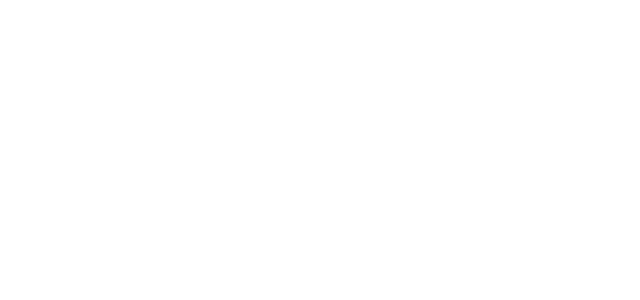
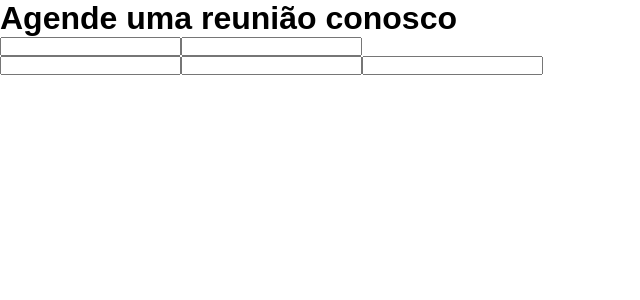
Before and after one commit to codiacademy/ChallengeVI-noitecentro, a React (Vite) app in the folder frontend/react-page-frontend/: page /reuniao in a window 1280 px wide. Before the commit this address had no page. Shown: the top 300 px of the page, without its empty margins (0-640 px from the left). Built offline with nearby package versions, Linux system fonts and the light colour scheme.

Commit message:
iniciando o layout da pagina de reuniao do frontend

```diff
--- a/frontend/react-page-frontend/src/main.jsx
+++ b/frontend/react-page-frontend/src/main.jsx
@@ -1,6 +1,6 @@
 import React from 'react'
 import ReactDOM from 'react-dom/client'
-import { App } from './app.jsx'
+import { App } from './App.jsx'
 
 
 ReactDOM.createRoot(document.getElementById('root')).render(
--- a/frontend/react-page-frontend/src/pages/header/header.jsx
+++ b/frontend/react-page-frontend/src/pages/header/header.jsx
@@ -24,7 +24,7 @@
                 console.log("Resposta do servidor:", res.data);
                 if (res.data.msg === "Autenticação bem-sucedida") {
                     setAuth(true);
-                    setStaff(res.data.user.staff); // Certifique-se de que `staff` é retornado corretamente
+                    setStaff(res.data.user.staff);
                 } else {
                     setAuth(false);
                 }
@@ -55,6 +55,7 @@
                 <Link className="links" to="/tecnologias">Tecnologias</Link>
                 <Link className="links" to="/servicos">Serviços</Link>
                 <Link className="links" to="/contato">Contato</Link>
+                <Link className="links" to="/reuniao">Agende uma reunião conosco</Link>
                 {auth && staff === 1 && <Link className="links" to="/contato-crud">CRUD Contato</Link>}
                 {auth && staff === 1 && <Link className="links" to="/login-crud">CRUD Login</Link>}
 
@@ -94,6 +95,7 @@
                 <Link className="sidebar--links" to="/tecnologias" onClick={toggleSidebar}>Tecnologias</Link>
                 <Link className="sidebar--links" to="/servicos" onClick={toggleSidebar}>Serviços</Link>
                 <Link className="sidebar--links" to="/contato" onClick={toggleSidebar}>Contato</Link>
+                <Link className="sidebar--links" to="/reuniao" onClick={toggleSidebar}>Agende uma reunião conosco</Link>
                 {auth && staff === 1 && <Link className="sidebar--links" to="/contato-crud" onClick={toggleSidebar}>CRUD Contato</Link>}
                 {auth && staff === 1 && <Link className="sidebar--links" to="/login-crud" onClick={toggleSidebar}>CRUD Login</Link>}
 
--- a/frontend/react-page-frontend/src/pages/home/home.jsx
+++ b/frontend/react-page-frontend/src/pages/home/home.jsx
@@ -1,4 +1,5 @@
 import { Header } from "../header/header.jsx";
+
 import "./home.css"
 
 export function Home(){
--- /dev/null
+++ b/frontend/react-page-frontend/src/pages/reuniao/reuniao.jsx
@@ -0,0 +1,21 @@
+import "./reuniao.css"
+
+export function Reuniao(){
+    return(
+        <div>
+            <h1>Agende uma reunião conosco</h1>
+
+            <div>
+                <div>
+                    <input type="text" />
+                    <input type="text" />
+                </div>
+                <div>
+                    <input type="text" />
+                    <input type="text" />
+                    <input type="text" />
+                </div>
+            </div>
+        </div>
+    )
+}
--- a/frontend/react-page-frontend/src/routes/router.jsx
+++ b/frontend/react-page-frontend/src/routes/router.jsx
@@ -11,6 +11,7 @@
 import { ResetPassword } from "../pages/login/reset-password.jsx";
 import { ContatoCrud } from "../crud/contato-crud.jsx";
 import { LoginCrud } from "../crud/login-crud.jsx";
+import { Reuniao } from "../pages/reuniao/reuniao.jsx"
 
 export function Router() {
   return (
@@ -26,6 +27,7 @@
       <Route path="/reset-password/:userid/:token" element={<ResetPassword />} />
       <Route path="/contato-crud" element={<ContatoCrud />} />
       <Route path="/login-crud" element={<LoginCrud />} />
+      <Route path="/reuniao" element={<Reuniao/>}/>
     </Routes>
   );
 }
```
Also changed, not shown: frontend/react-page-frontend/src/pages/reuniao/reuniao.css (added).
